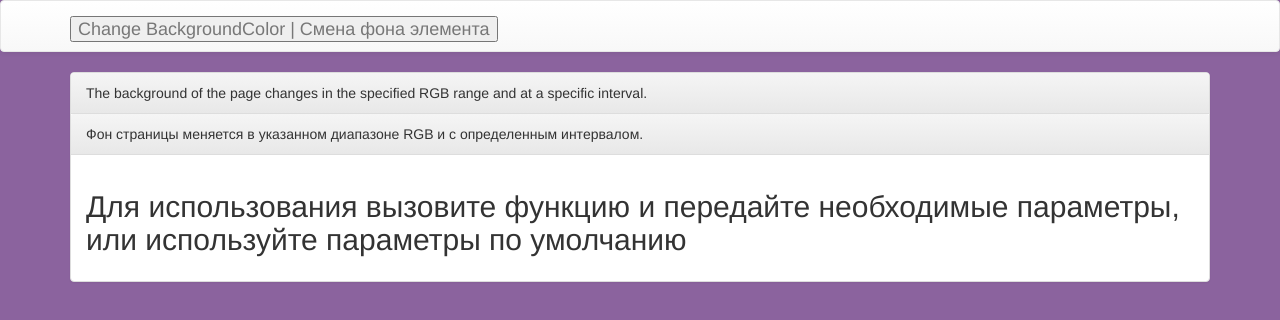
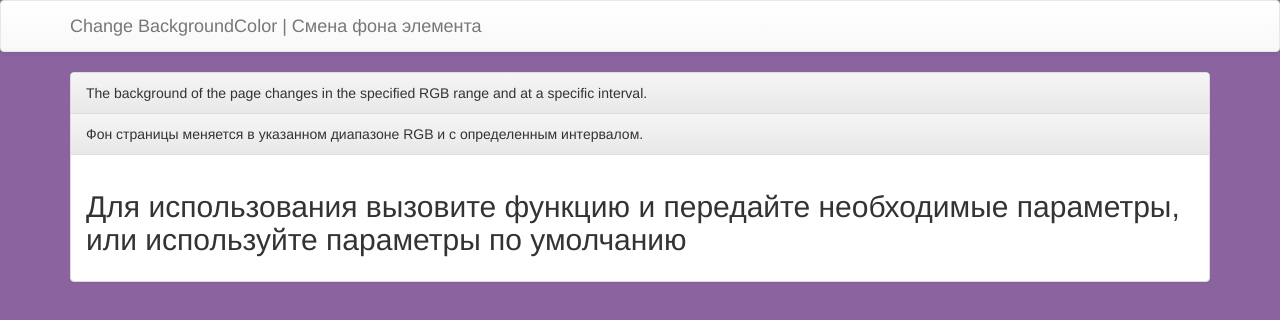
Before and after one commit to Kritskii-A/changeBackgroundColors, a plain HTML site: page index.html in a window 1280 px wide. Drawn offline with nearby package versions, Linux system fonts and the light colour scheme.

Commit message:
Update index.html

```diff
--- a/index.html
+++ b/index.html
@@ -16,7 +16,7 @@
       <div class="container">
         <div class="navbar-header">
           <a href="https://kritskii-a.github.io/" class="navbar-brand"
-             ><button>Change BackgroundColor  | Смена фона элемента</button> </a
+             >Change BackgroundColor  | Смена фона элемента </a
           >
         </div>
       </div>
```
